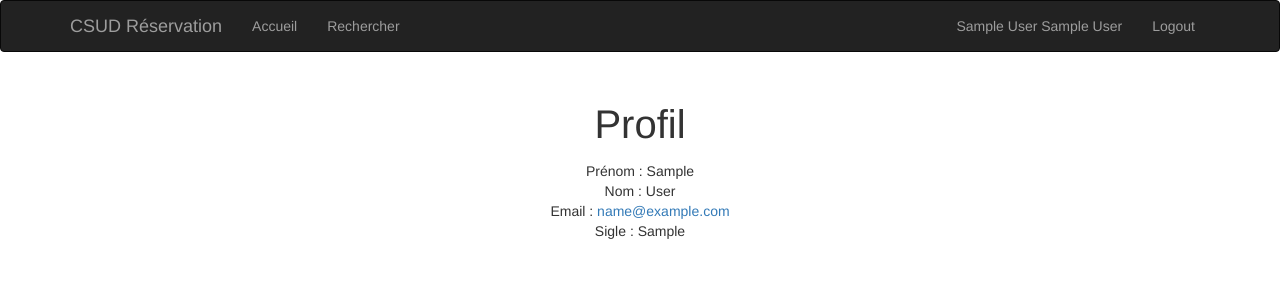
After one commit to csud-reservation/flask-backend, a Flask app: page /user/1 in a window 1280 px wide. The commit adds this page. Shown: the top 300 px of the page. Run offline with Flask 2, Linux system fonts and the light colour scheme; the visitor is signed in with stand-in values (Sample User, id 1); tables that the repository leaves empty hold one stand-in row (values such as "Sample post"); some libraries are stand-ins or nearby versions.

Commit message:
diverses corrections + ajout d'un début de page de profil

```diff
--- a/app/main/views.py
+++ b/app/main/views.py
@@ -25,9 +25,12 @@ def index():
 
 @main.route('/sql', methods=['GET', 'POST'])
 def sql():
-    query = "SELECT * FROM users LIMIT 10;"
-    #result = db.session.execute(query)
-    return render_template('sql.html', sql=query)
+    if ('userID' in session):
+        query = "SELECT * FROM users LIMIT 10;"
+        # result = db.session.execute(query)
+        return render_template('sql.html', sql=query)
+    else:
+        return redirect(url_for('main.login')+'?please_login')
 
 @main.route('/search', methods=['GET'])
 def search_page():
@@ -73,3 +76,12 @@ def logout():
     for element in ['userID', 'first_name', 'last_name']:
         session.pop(element, None)
     return redirect(url_for('main.login')+'?just_logged_out')
+
+@main.route('/user/<int:userID>', methods=['GET', 'POST'])
+def profil(userID):
+    if ('userID' in session):
+        query = select(['*']).where(User.id == userID)
+        result = db.session.execute(query).first()
+        return render_template('profil.html', infos=result)
+    else:
+        return redirect(url_for('main.login')+'?please_login')
--- a/app/static/custom.css
+++ b/app/static/custom.css
@@ -39,8 +39,12 @@
     margin-top: 2px;
 }
 
-#message_login {
+#message_url {
   margin-bottom: -5px;
+  text-align: center;
+}
+
+.infos_profil {
   text-align: center;
 }
 
--- a/app/static/custom.js
+++ b/app/static/custom.js
@@ -19,7 +19,7 @@ function login() {
           }
       })
       .fail(function(jqXHR, textStatus, errorThrown) {
-          return;
+          alert('Erreur de connexion. Veuillez réactualiser la page et réessayer.');
       })
     }
   });
@@ -41,3 +41,4 @@ function datepickers() {
       $('.date').datepicker({language: "fr"});
     });
 }
+datepickers()
--- a/app/templates/base.html
+++ b/app/templates/base.html
@@ -7,6 +7,7 @@
 <link rel="shortcut icon" href="{{ url_for('static', filename='favicon.ico') }}" type="image/x-icon">
 <link rel="icon" href="{{ url_for('static', filename='favicon.ico') }}" type="image/x-icon">
 <link rel="stylesheet" href="{{ url_for('static', filename='custom.css') }}">
+<link rel="stylesheet" href="https://cdnjs.cloudflare.com/ajax/libs/bootstrap-datepicker/1.6.4/css/bootstrap-datepicker3.min.css">
 <script src="{{ url_for('static', filename='general.js') }}"></script>
 {% endblock %}
 
@@ -31,7 +32,7 @@
             </ul>
             <ul class="nav navbar-nav navbar-right">
                 {% if ('userID' in session) %}
-                    <li><a href="{{ url_for('main.index') }}" id="active_user">{{ session['first_name'] + ' ' + session['last_name'] }}</a></li>
+                    <li><a href="/user/{{ session['userID'] }}" id="active_user">{{ session['first_name'] + ' ' + session['last_name'] }}</a></li>
                     <li><a href="{{ url_for('main.logout') }}">Logout</a></li>
                 {% else %}
                     <li><a href="{{ url_for('main.login') }}">Login</a></li>
@@ -56,7 +57,8 @@
 {% endblock %}
 
 {% block scripts %}
-<script src="{{ url_for('static', filename='custom.js') }}"></script>
 {{ super() }}
 {{ moment.include_moment() }}
+<script src="{{ url_for('static', filename='custom.js') }}"></script>
+<script src="https://cdnjs.cloudflare.com/ajax/libs/bootstrap-datepicker/1.6.4/js/bootstrap-datepicker.min.js"></script>
 {% endblock %}
--- /dev/null
+++ b/app/templates/profil.html
@@ -0,0 +1,19 @@
+{% extends "base.html" %}
+
+{% block title %}Login{% endblock %}
+
+{% block content %}
+<div class="container">
+  <div class="row">
+    <div class="col-lg-offset-2 col-md-offset-1 col-md-10 col-lg-8 blanc espace_dessous">
+      <h1 class="gros_titre">Profil</h1>
+      <div class="infos_profil">
+        Prénom : {{ infos['first_name'] }}<br>
+        Nom : {{ infos['last_name'] }}<br>
+        Email : <a href="mailto:{{ infos['email'] }}">{{ infos['email'] }}</a><br>
+        Sigle : {{ infos['sigle'] }}<br>
+      </div>
+    </div>
+  </div>
+</div>
+{% endblock %}
```
Also changed, not shown: app/templates/login.html (+6 -5 lines), app/templates/search.html (+6 -5 lines).
